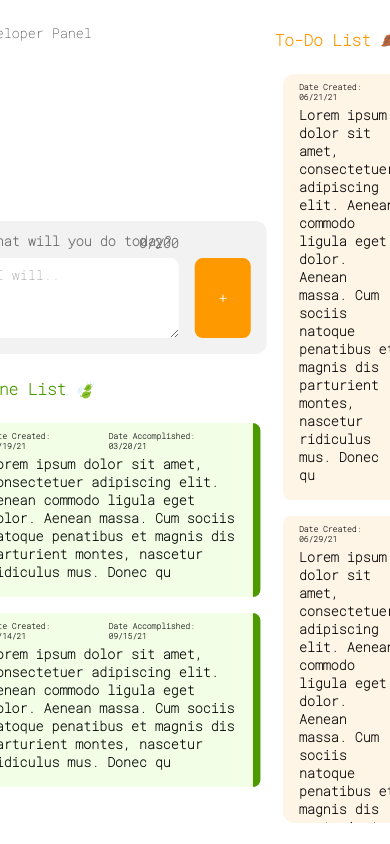
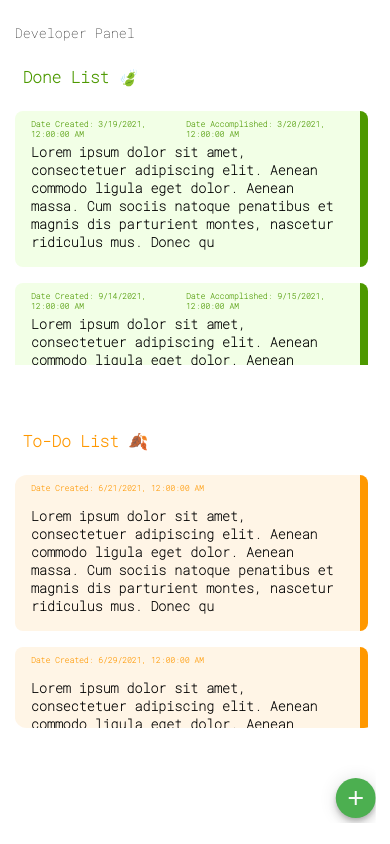
Before and after one commit to markdavepanado/aywil, a React (Create React App) app: page / in a window 390 px wide. Built offline with nearby package versions, Linux system fonts and the light colour scheme.

Commit message:
✨ fab in mobile view powered by material ui

```diff
--- a/package.json
+++ b/package.json
@@ -3,6 +3,8 @@
   "version": "0.1.0",
   "private": true,
   "dependencies": {
+    "@material-ui/core": "^4.11.3",
+    "@material-ui/icons": "^4.11.2",
     "@testing-library/jest-dom": "^5.11.9",
     "@testing-library/react": "^11.2.5",
     "@testing-library/user-event": "^12.8.3",
--- a/src/components/Aywil.js
+++ b/src/components/Aywil.js
@@ -1,16 +1,32 @@
-import React, { useState, useContext } from "react";
+import React, { useState, useContext, useEffect } from "react";
+
+import Fab from "@material-ui/core/Fab";
+import AddIcon from "@material-ui/icons/Add";
+import CloseIcon from "@material-ui/icons/Close";
+import { ThemeProvider } from "@material-ui/core/styles";
 
 import { Context } from "../context/TodoState";
-
+import { fabTheme } from "../utils/theme";
+import useWindowDimensions from "../utils/useWindowsDimension";
 import "../styles/Aywil.css";
 
 const Aywil = () => {
   const [validations, setValidations] = useState({ textarea: "" });
   const [textAreaCharLength, setTextAreaCharLength] = useState(0);
   const [textArea, setTextArea] = useState("");
+  const [hideAywil, setHideAywil] = useState(true);
   const textAreaMaxLength = 200;
+  const { height, width } = useWindowDimensions();
 
   const { addTodo } = useContext(Context);
+
+  useEffect(() => {
+    if (width < 720) {
+      setHideAywil(true);
+    } else {
+      setHideAywil(false);
+    }
+  }, [width]);
 
   const submitTodo = (e) => {
     e.preventDefault();
@@ -56,8 +72,30 @@ const Aywil = () => {
       });
     }
   };
+
+  const fabOnClick = () => {
+    setHideAywil(!hideAywil);
+  };
+
   return (
-    <div className='aywil'>
+    <>
+      <ThemeProvider theme={fabTheme}>
+        <Fab
+          className='aywil__fab'
+          color='secondary'
+          size='small'
+          aria-label='Add'
+          onClick={fabOnClick}
+        >
+          {hideAywil ? (
+            <AddIcon style={{ color: fabTheme.palette.textColor.main }} />
+          ) : (
+            <CloseIcon style={{ color: fabTheme.palette.textColor.main }} />
+          )}
+        </Fab>
+      </ThemeProvider>
+      {/* aywil aywil--hide */}
+      <div className={`aywil ${hideAywil ? "aywil--hide" : ""}`}>
         <small className='aywil__small'>What will you do today?</small>
         <form className='aywil__tb-container' onSubmit={submitTodo}>
           <div className='aywil__st-container'>
@@ -79,10 +117,11 @@ const Aywil = () => {
             />
           </div>
           <button className='aywil__button' type='submit'>
-          +
+            <AddIcon style={{ color: fabTheme.palette.textColor.main }} />
           </button>
         </form>
       </div>
+    </>
   );
 };
 
--- a/src/components/Todo.js
+++ b/src/components/Todo.js
@@ -6,10 +6,12 @@ const Todo = ({ text, dateCreated, dateAccomplished, isDone }) => {
   return (
     <div className={`todo ${isDone ? "todo--done" : ""}`}>
       <div className='todo__date-container'>
-        <small className='todo__date'>Date Created: {dateCreated}</small>
+        <small className='todo__date'>
+          Date Created: {new Date(dateCreated).toLocaleString()}
+        </small>
         {isDone ? (
           <small className='todo__date'>
-            Date Accomplished: {dateAccomplished}
+            Date Accomplished: {new Date(dateAccomplished).toLocaleString()}
           </small>
         ) : (
           ""
--- a/src/styles/App.css
+++ b/src/styles/App.css
@@ -3,7 +3,7 @@
 :root {
   --done-primary-color: #4d9900;
   --done-base-color: #f2ffe6;
-  --todo-primary-color: #ff9900;
+  --todo-primary-color: #ff9800;
   --todo-secondary-color: #bb7000;
   --todo-base-color: #fff5e6;
 
@@ -53,4 +53,10 @@
   color: var(--todo-primary-color);
 }
 
+@media only screen and (max-width: 720px) {
+  .app {
+    flex-direction: column;
+    overflow: auto;
+  }
+}
 /* () , < ! @ # $ % ^ & * 0 1 2 3 4 5 6 7 8 9 */
--- a/src/styles/Aywil.css
+++ b/src/styles/Aywil.css
@@ -2,6 +2,17 @@
   padding: 0.5rem 1rem 1rem;
   border-radius: 0.7rem;
   background-color: #f2f2f2;
+  transition: 0.3s;
+}
+
+.aywil:hover {
+  box-shadow: 1px 0px 5px 0px rgba(0, 0, 0, 0.75);
+  -webkit-box-shadow: 1px 0px 5px 0px rgba(0, 0, 0, 0.75);
+  -moz-box-shadow: 1px 0px 5px 0px rgba(0, 0, 0, 0.75);
+}
+
+.aywil--hide {
+  display: none !important;
 }
 
 .aywil__textarea--error {
@@ -77,4 +88,28 @@
   transform: scale(1);
 }
 
+.aywil__fab {
+  display: none !important;
+  position: fixed !important;
+  bottom: 5px;
+  right: 0;
+  z-index: 2;
+}
+
+@media only screen and (max-width: 720px) {
+  .aywil {
+    position: fixed;
+    bottom: 5px;
+    left: 5px;
+    z-index: 1;
+    width: calc(100% - 55px);
+    box-shadow: 1px 0px 5px 0px rgba(0, 0, 0, 0.75);
+    -webkit-box-shadow: 1px 0px 5px 0px rgba(0, 0, 0, 0.75);
+    -moz-box-shadow: 1px 0px 5px 0px rgba(0, 0, 0, 0.75);
+  }
+
+  .aywil__fab {
+    display: inline-flex !important;
+  }
+}
 /* () , < ! @ # $ % ^ & * 0 1 2 3 4 5 6 7 8 9 */
--- a/src/styles/Developer.css
+++ b/src/styles/Developer.css
@@ -1,3 +1,9 @@
 .developer {
   flex: 1;
 }
+
+@media only screen and (max-width: 720px) {
+  .developer {
+    flex: none;
+  }
+}
--- a/src/styles/DoneList.css
+++ b/src/styles/DoneList.css
@@ -3,4 +3,10 @@
   overflow: auto;
 }
 
+@media only screen and (max-width: 720px) {
+  .done-list {
+    max-height: 30vh;
+  }
+}
+
 /* () , < ! @ # $ % ^ & * 0 1 2 3 4 5 6 7 8 9 */
--- a/src/styles/Todo.css
+++ b/src/styles/Todo.css
@@ -30,6 +30,11 @@
   font-size: 0.5rem;
   font-weight: bolder;
   padding: 0 0.5rem;
+  color: var(--todo-primary-color);
+}
+
+.todo--done .todo__date {
+  color: var(--done-primary-color);
 }
 
 .todo__h5 {
--- a/src/styles/TodoList.css
+++ b/src/styles/TodoList.css
@@ -4,3 +4,10 @@
   border-radius: 12px;
   margin: 0 0 0 1rem;
 }
+
+@media only screen and (max-width: 720px) {
+  .todo-list {
+    max-height: 30vh;
+    margin: 0;
+  }
+}
--- /dev/null
+++ b/src/utils/theme.js
@@ -0,0 +1,18 @@
+import { createMuiTheme } from "@material-ui/core/styles";
+import orange from "@material-ui/core/colors/orange";
+import green from "@material-ui/core/colors/green";
+import grey from "@material-ui/core/colors/grey";
+
+export const fabTheme = createMuiTheme({
+  palette: {
+    primary: {
+      main: orange[500],
+    },
+    secondary: {
+      main: green[500],
+    },
+    textColor: {
+      main: grey[50],
+    },
+  },
+});
--- /dev/null
+++ b/src/utils/useWindowsDimension.js
@@ -0,0 +1,33 @@
+// I get this solution from stackoverflow https://stackoverflow.com/a/59185109/14090310
+
+import { useState, useEffect } from "react";
+
+export default function useWindowDimensions() {
+  const hasWindow = typeof window !== "undefined";
+
+  function getWindowDimensions() {
+    const width = hasWindow ? window.innerWidth : null;
+    const height = hasWindow ? window.innerHeight : null;
+    return {
+      width,
+      height,
+    };
+  }
+
+  const [windowDimensions, setWindowDimensions] = useState(
+    getWindowDimensions()
+  );
+
+  useEffect(() => {
+    if (hasWindow) {
+      function handleResize() {
+        setWindowDimensions(getWindowDimensions());
+      }
+
+      window.addEventListener("resize", handleResize);
+      return () => window.removeEventListener("resize", handleResize);
+    }
+  }, [hasWindow]);
+
+  return windowDimensions;
+}
```
Also changed, not shown: 1 other file (tests, documents, lock files or other folders). Lines whose indentation alone changed are shown as unchanged.
